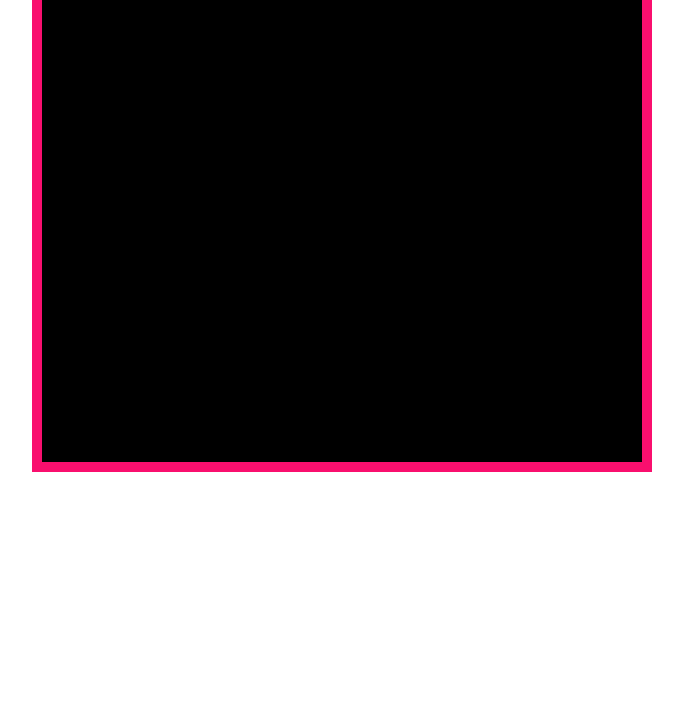
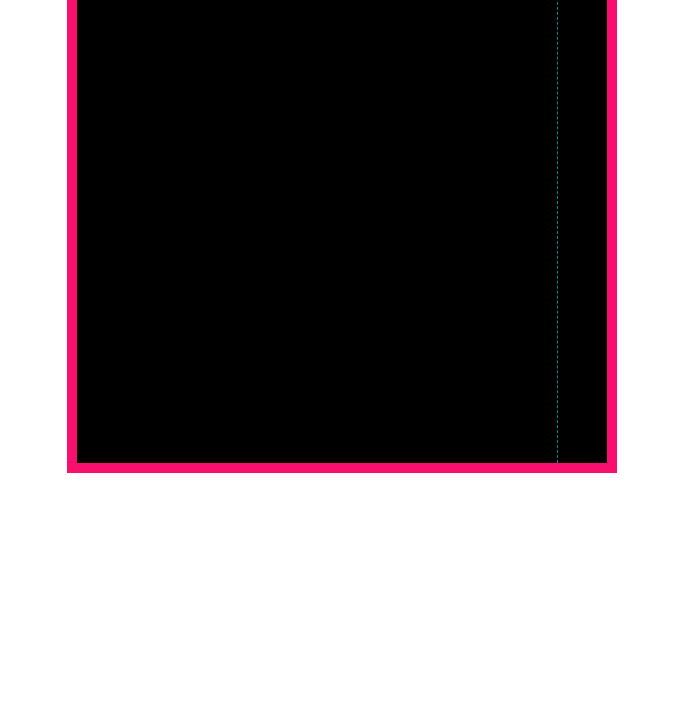
Before and after one commit to hanakamer/snake, a website built with webpack: page index.html in a window 1280 px wide. Shown: the part 81-800 px from the top of the page, without its empty margins (298-981 px from the left). Built offline with nearby package versions, Linux system fonts and the light colour scheme.

Commit message:
add borders

```diff
--- a/app/style.css
+++ b/app/style.css
@@ -2,19 +2,24 @@
     margin: 0 auto;
     background: black;
     border: 10px solid #f90f6e;
-    width:600px;
-    height:525px;
+    width:530px;
+    height:526px;
     position: relative;
     font-family: 'Quicksand', sans-serif;
 }
 #game-container {
     background: black;
 }
+.board{
+    border-top: 1px dashed darkcyan;
+}
 #wall-container .board{
     float: right;
+
 }
 #game-container .board{
     float: left;
+    border-right: 1px dashed darkcyan;
 }
 .cell{
     height:10px;
@@ -84,7 +89,7 @@
     height: 200px;
     position: absolute;
     top:150px;
-    left: 205px;
+    left: 165px;
     background: darkslategray;
     display: none;
     text-align: center;
```
